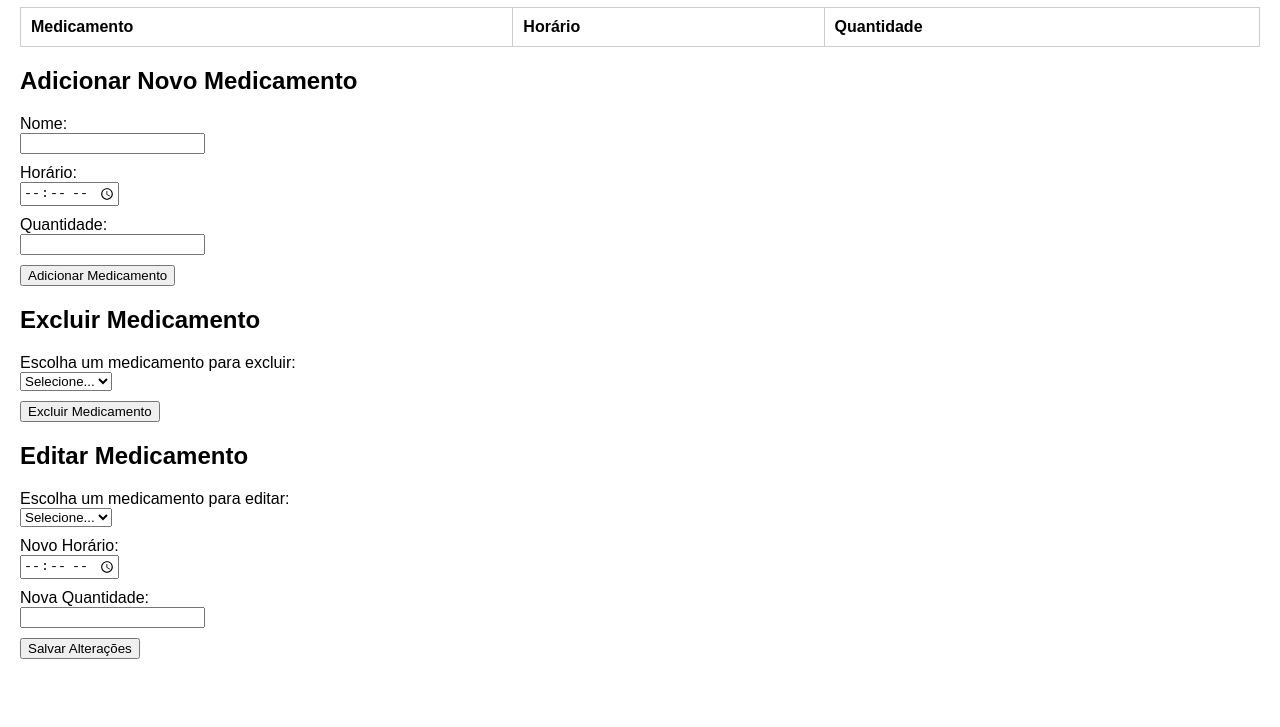
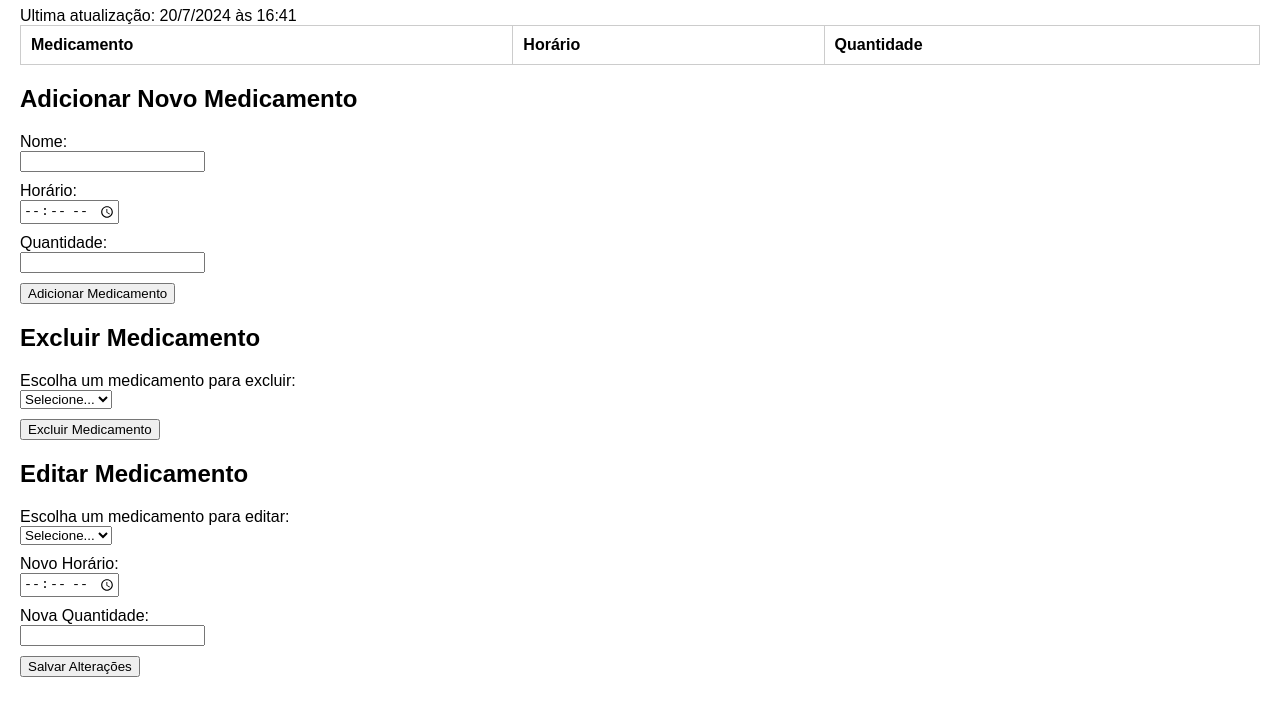
Before and after one commit to cleilsonalvino/controledemedicamentos, a website: page public/index.html in a window 1280 px wide. Shown: the part 73-800 px from the top of the page. Drawn offline with Linux system fonts and the light colour scheme; no server answers.

Commit message:
finalizado

```diff
--- a/nodemon.json
+++ b/nodemon.json
@@ -1,5 +1,5 @@
 {
     "watch": ["api"],
     "ext": "ts",
-    "exec": "ts-node api/index.ts"
+    "exec": "ts-node dist/api/index.js"
   }
--- a/public/index.html
+++ b/public/index.html
@@ -10,6 +10,7 @@
     <h1>Gerenciador de Medicamentos</h1>
 
     <table id="medTable">
+        <span id="ultima_atualizacao"></span>
         <thead>
             <tr>
                 <th>Medicamento</th>
--- a/public/script.js
+++ b/public/script.js
@@ -1,4 +1,6 @@
+
 document.addEventListener('DOMContentLoaded', () => {
+    const ultimaAtualizacao = document.getElementById('ultima_atualizacao')
     const medForm = document.getElementById('medForm');
     const removeForm = document.getElementById('removeForm');
     const editForm = document.getElementById('editForm');
@@ -9,6 +11,8 @@ document.addEventListener('DOMContentLoaded', () => {
     // Função para carregar medicamentos na tabela e opções de seleção
     const loadMedications = async () => {
         try {
+            ultimaAtualizacao.innerHTML = `Ultima atualização: ` + `${new Date().getDate()}/` + `${new Date().getMonth()}/` + `${new Date().getFullYear()} às ` + `${new Date().getHours()}:` + `${new Date().getMinutes()}`
+
             const response = await fetch('/get-medications');
             const medications = await response.json();
 
```
